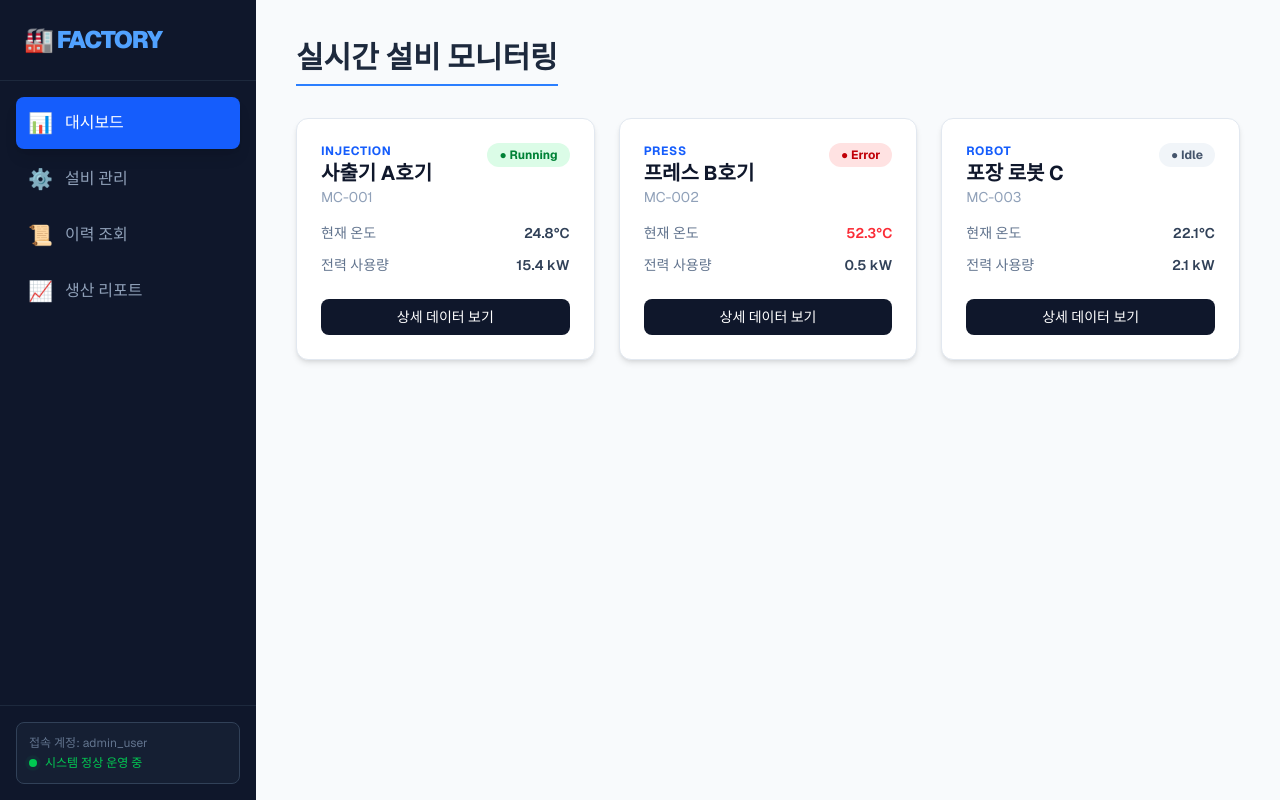
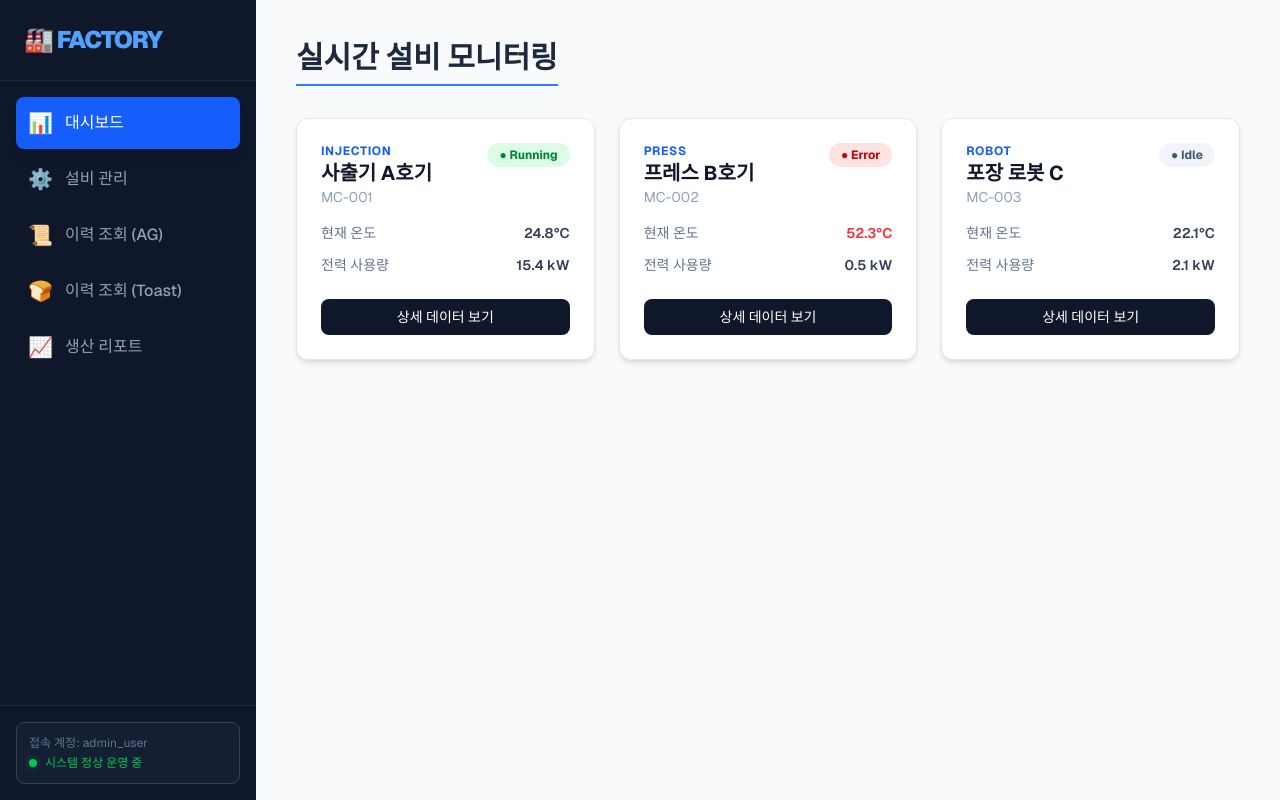
Before and after one commit to yjKIM0209/mes-dashboard-eu, a Next.js app: page / in a window 1280 px wide. Built offline with nearby package versions, Linux system fonts and the light colour scheme.

Commit message:
버전 수정 커밋

```diff
--- a/src/components/Sidebar.tsx
+++ b/src/components/Sidebar.tsx
@@ -9,7 +9,8 @@ export default function Sidebar() {
   const menus = [
     { name: "대시보드", href: "/", icon: "📊" },
     { name: "설비 관리", href: "/equipment", icon: "⚙️" },
-    { name: "이력 조회", href: "/equipment-history", icon: "📜" },
+    { name: "이력 조회 (AG)", href: "/equipment-history", icon: "📜" },
+    { name: "이력 조회 (Toast)", href: "/history-toast", icon: "🍞" },
     { name: "생산 리포트", href: "/reports", icon: "📈" },
   ];
 
```
Also changed, not shown: package.json (+10 -8 lines), 2 other files (tests, documents, lock files or other folders).
